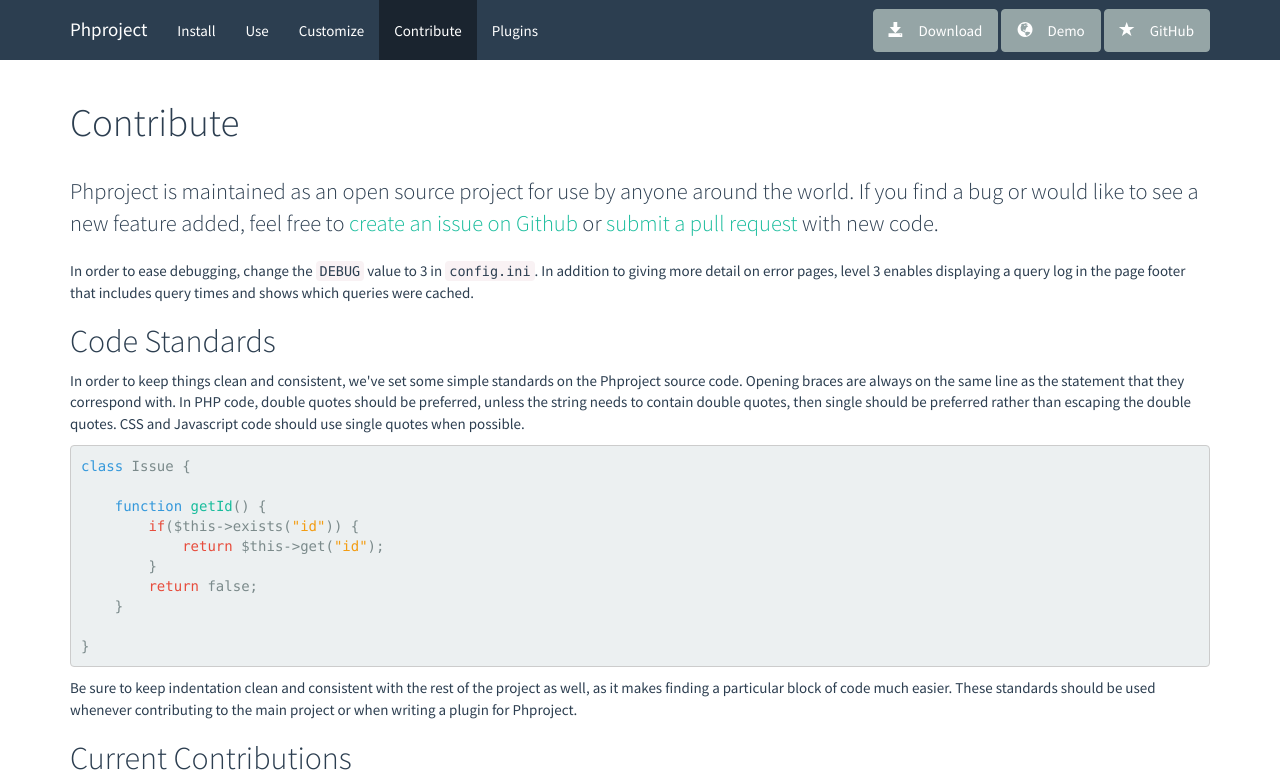
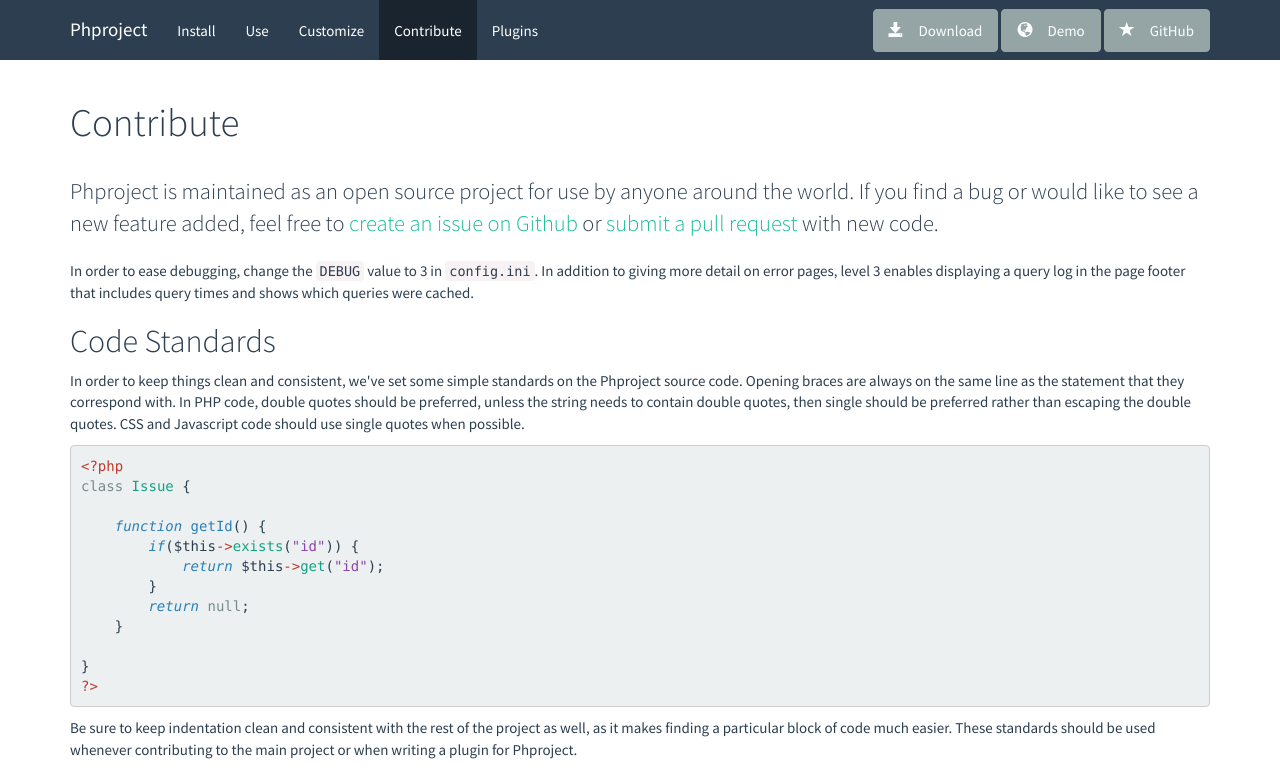
Before and after one commit to Alanaktion/phproject, a Jekyll site: the page built from contribute.html, in a window 1280 px wide and 1074 px high. Shown: the top 784 px of the window. Built offline with Jekyll 4.4.1, drawn with Linux system fonts in a browser that asks for light colours; nearby versions of some CDN libraries; grey boxes are pictures that could not be loaded.

Commit message:
Adding more syntax highlighting

```diff
--- a/assets/syntax.css
+++ b/assets/syntax.css
@@ -1,7 +1,21 @@
-.cp, .p, .nc, .nv, .na {color: #2c3e50;}
-.sd {color: #7f8c8d;}
-.k, .o {color: #c0392b;}
-.nx, .nf {color: #16a085;}
-.nx {font-style: italic;}
-.k {color: #2980b9; font-style: italic;}
-.s2 {color: #8e44ad;}
+.cp,
+.p,
+.nc,
+.nv,
+.na {color: #2c3e50;} /* default */
+.sd {color: #7f8c8d;} /* grey */
+.o,
+.nt,
+.cp {color: #c0392b;} /* red */
+.nx,
+.nf,
+.nc {color: #16a085;} /* green */
+.nx {font-style: italic;} /* green italic */
+.s,
+.n,
+.k,
+.nb,
+.sx {color: #2980b9;} /* blue */
+.k  {font-style: italic;} /* blue italic */
+.s2,
+.m  {color: #8e44ad;} /* purple */
--- a/contribute.html
+++ b/contribute.html
@@ -9,16 +9,22 @@
 
 	<h2 id="code-standards">Code Standards</h2>
 	<p>In order to keep things clean and consistent, we've set some simple standards on the Phproject source code. Opening braces are always on the same line as the statement that they correspond with. In PHP code, double quotes should be preferred, unless the string needs to contain double quotes, then single should be preferred rather than escaping the double quotes. CSS and Javascript code should use single quotes when possible.</p>
-<pre><code><span class="text-info">class</span> Issue {
 
-	<span class="text-info">function</span> <span class="text-success">getId</span>() {
-		<span class="text-danger">if</span>($this->exists(<span class="text-warning">"id"</span>)) {
-			<span class="text-danger">return</span> $this->get(<span class="text-warning">"id"</span>);
+{% highlight php %}
+<?php
+class Issue {
+
+	function getId() {
+		if($this->exists("id")) {
+			return $this->get("id");
 		}
-		<span class="text-danger">return</span> false;
+		return null;
 	}
 
-}</code></pre>
+}
+?>
+{% endhighlight %}
+
 	<p>Be sure to keep indentation clean and consistent with the rest of the project as well, as it makes finding a particular block of code much easier. These standards should be used whenever contributing to the main project or when writing a plugin for Phproject.</p>
 
 	<h2 id="current-contributions">Current Contributions</h2>
```
Also changed, not shown: customize.html (deleted, +0 -40 lines), customize.md (added, +50 -0 lines), use.md (+5 -3 lines).
